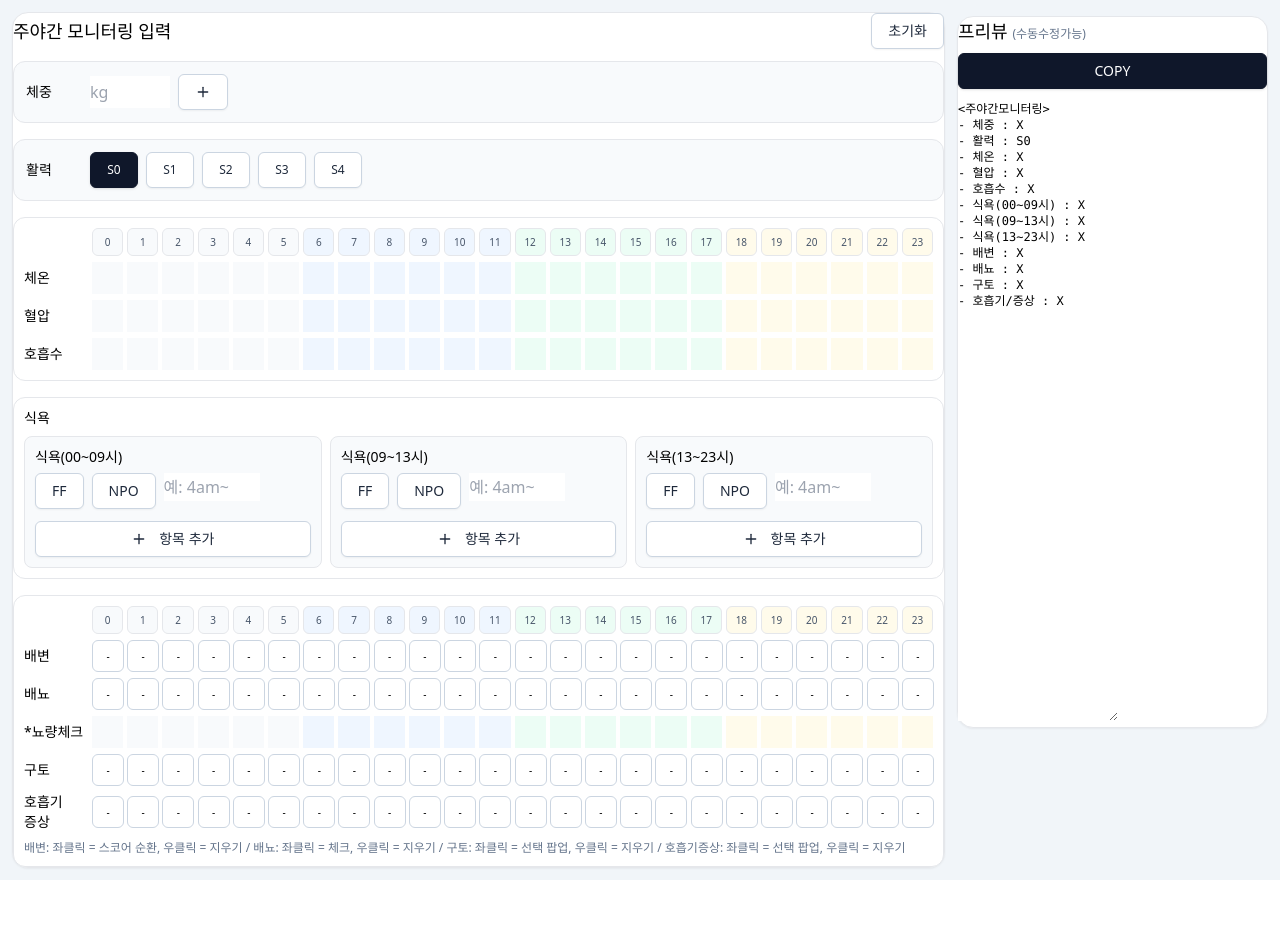
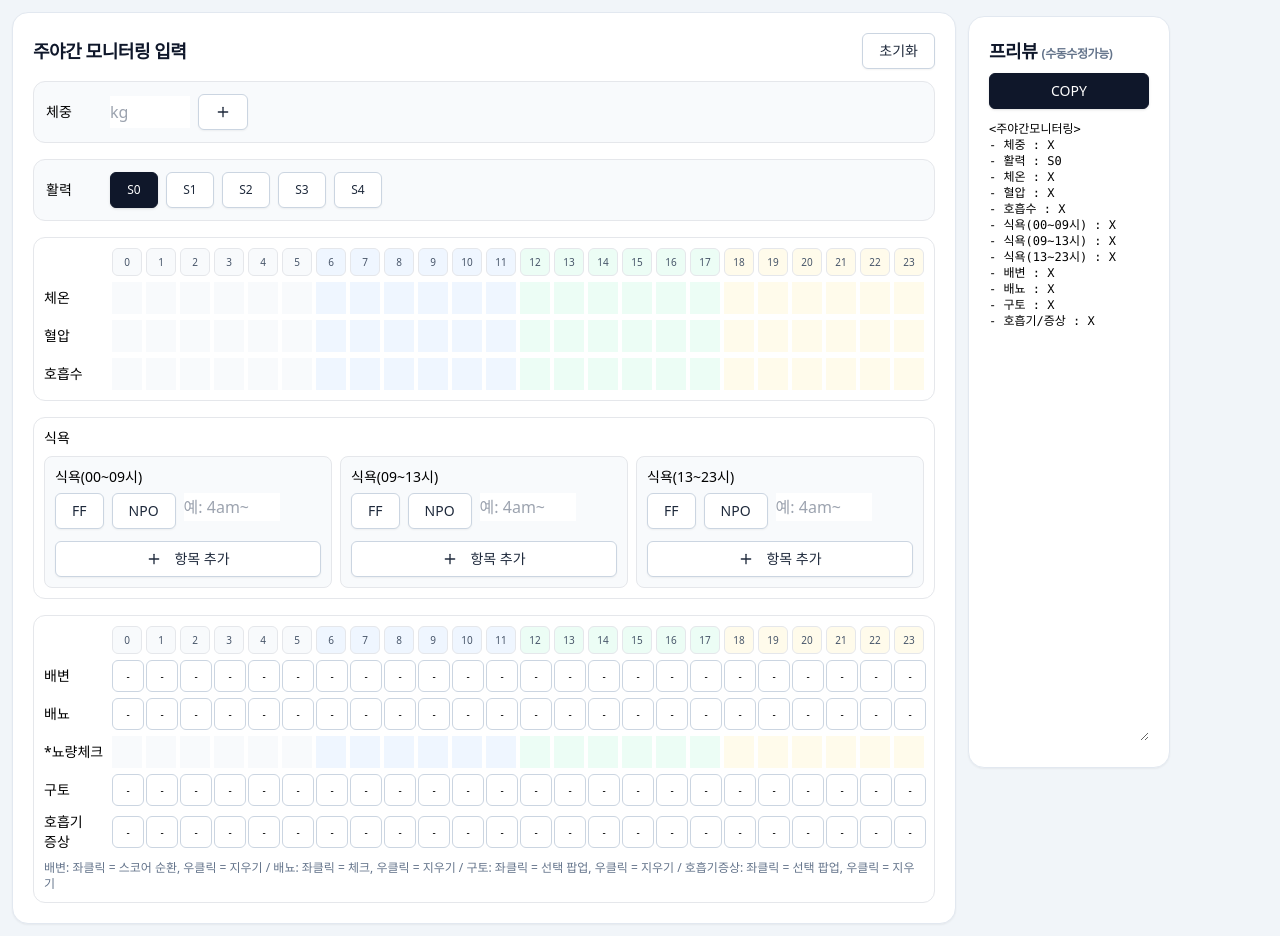
Before and after one commit to hodewdew-creator/bs_pmhelper, a Next.js app: page / in a window 1280 px wide. Before the commit the page ends 880 px from the top, so only its background shows below. Built offline with nearby package versions, Linux system fonts and the light colour scheme.

Commit message:
Refactor Card components to accept additional props

```diff
--- a/components/ui/card.jsx
+++ b/components/ui/card.jsx
@@ -1,15 +1,34 @@
-export function Card({ children, className = "" }) {
-  return <div className={`border bg-white ${className}`}>{children}</div>;
+export function Card({ children, className = "", ...props }) {
+  return (
+    <div
+      className={`rounded-2xl border border-slate-200 bg-white shadow-sm ${className}`}
+      {...props}
+    >
+      {children}
+    </div>
+  );
 }
 
-export function CardHeader({ children, className = "" }) {
-  return <div className={className}>{children}</div>;
+export function CardHeader({ children, className = "", ...props }) {
+  return (
+    <div className={`p-5 ${className}`} {...props}>
+      {children}
+    </div>
+  );
 }
 
-export function CardContent({ children, className = "" }) {
-  return <div className={className}>{children}</div>;
+export function CardContent({ children, className = "", ...props }) {
+  return (
+    <div className={`px-5 pb-5 ${className}`} {...props}>
+      {children}
+    </div>
+  );
 }
 
-export function CardTitle({ children, className = "" }) {
-  return <div className={className}>{children}</div>;
+export function CardTitle({ children, className = "", ...props }) {
+  return (
+    <h2 className={`text-lg font-semibold tracking-tight text-slate-900 ${className}`} {...props}>
+      {children}
+    </h2>
+  );
 }
```
